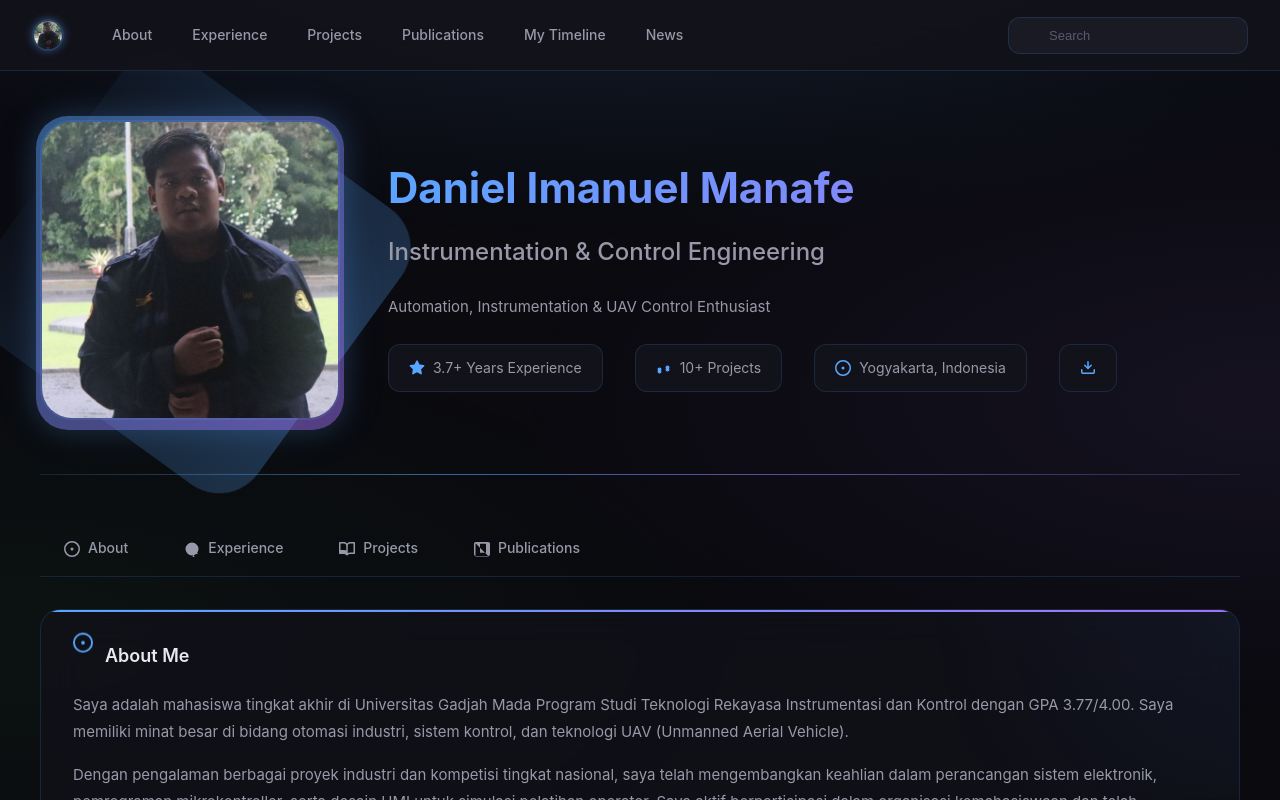
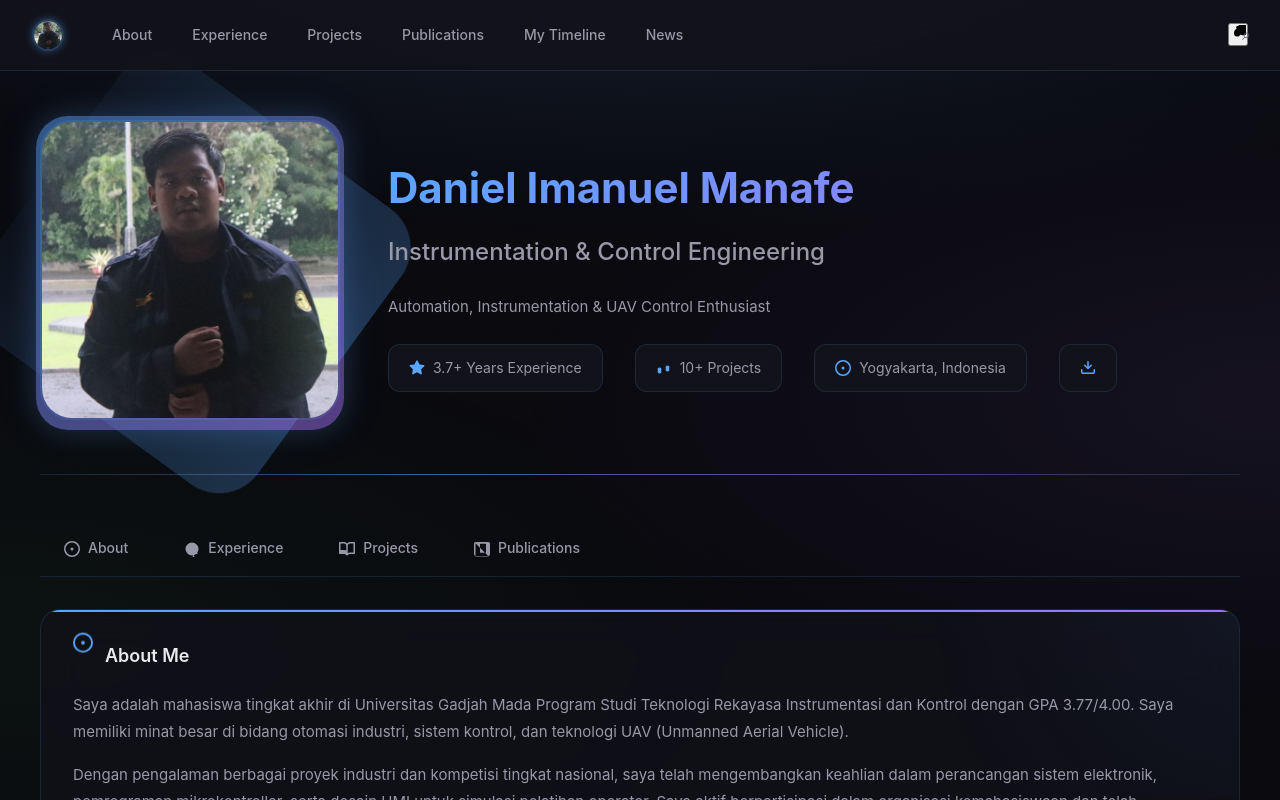
Before and after one commit to NiellMann/Portofolio, a React (Vite) app: page / in a window 1280 px wide. Shown: the top 800 px of the page. Built offline with nearby package versions, Linux system fonts and the light colour scheme.

Commit message:
hapus box pencarian

```diff
--- a/src/App.jsx
+++ b/src/App.jsx
@@ -3,6 +3,7 @@ import React, { useState, useEffect, useRef } from 'react'
 function App() {
   const [search, setSearch] = useState('')
   const [scrolled, setScrolled] = useState(false)
+  const [lang, setLang] = useState('en')
   const sectionRefs = useRef([])
 
   useEffect(() => {
@@ -351,17 +352,26 @@ function App() {
             </nav>
           </div>
           <div className="header-search">
-            <input
-              type="text"
-              placeholder="Search"
-              value={search}
-              onChange={(e) => setSearch(e.target.value)}
-              onKeyDown={(e) => {
-                if (e.key === 'Enter') {
-                  setSearch(e.target.value)
+            <button
+              className="translate-btn"
+              onClick={() => {
+                const isEnglish = lang === 'en'
+                setLang(isLanguage => isLanguage ? 'id' : 'en')
+                const select = document.querySelector('.goog-te-combo')
+                if (select) {
+                  select.value = isEnglish ? 'id' : 'en'
+                  select.dispatchEvent(new Event('change'))
                 }
               }}
-            />
+              title={lang === 'en' ? 'Translate to Indonesian' : 'Translate to English'}
+            >
+              <svg height="16" viewBox="0 0 16 16" width="16" fill="currentColor">
+                <path d="M8.212 1.055c-.268-.13-.576-.17-.893-.118-.224.036-.448.112-.632.263-.182.15-.297.34-.36.53-.06.19-.09.39-.09.59 0 .2.03.4.09.59.07.19.18.37.36.52.18.16.41.24.66.28.26.04.51.02.76-.06.24-.07.47-.18.68-.32.21-.14.4-.32.57-.53.03-.04.07-.08.1-.13-.2.12-.4.27-.59.44-.18.17-.35.36-.5.57-.15.2-.28.42-.39.65-.11.23-.19.47-.25.71-.06.24-.08.49-.08.73 0 .65.16 1.28.48 1.87.32.59.76 1.1 1.32 1.52.55.41 1.18.72 1.87.91.68.19 1.4.27 2.12.23.73-.04 1.43-.21 2.09-.51.66-.3 1.25-.71 1.74-1.23.5-.51.88-1.12 1.15-1.81.27-.69.41-1.43.41-2.21 0-.63-.1-1.24-.31-1.82-.2-.58-.5-1.1-.87-1.56l-.27-.33c.28-.23.51-.5.7-.79.19-.3.34-.62.46-.96.12-.34.19-.69.22-1.05.03-.36.01-.72-.05-1.08-.06-.36-.17-.71-.32-1.04-.15-.33-.35-.63-.58-.9-.24-.27-.51-.5-.82-.7-.31-.2-.64-.36-1-.47-.36-.11-.73-.18-1.12-.22-.39-.03-.78-.02-1.17.04z"/>
+                <path d="M8.026 3.025c.27 0 .54.04.8.12.26.08.5.2.72.36.22.16.41.36.57.59.16.23.28.49.37.77.08.28.13.57.13.87 0 .3-.05.59-.13.87-.09.28-.21.53-.37.77-.16.23-.35.43-.57.59-.22.16-.46.28-.72.36-.26.08-.53.12-.8.12-.27 0-.54-.04-.8-.12-.26-.08-.5-.2-.72-.36-.22-.16-.41-.36-.57-.59-.16-.23-.28-.49-.37-.77-.08-.28-.13-.57-.13-.87 0-.3.05-.59.13-.87.09-.28.21-.53.37-.77.16-.23.35-.43.57-.59.22-.16.46-.28.72-.36.26-.08.53-.12.8-.12z"/>
+                <path d="M8 4.5a.5.5 0 0 1 .5.5v1.5H10a.5.5 0 0 1 0 1H8.5V7.5a.5.5 0 0 1-1 0V6.5H6a.5.5 0 0 1 0-1h1.5V5a.5.5 0 0 1 .5-.5z"/>
+                <path d="M4 8c0-.34.03-.67.1-.99.07-.32.18-.62.33-.91.15-.29.34-.55.57-.78.23-.24.49-.42.78-.56.29-.14.6-.24.94-.29.34-.05.68-.05 1.02 0 .34.05.66.15.96.29.3.14.57.33.8.57.23.23.42.49.56.78.14.29.25.6.32.91.07.32.1.65.1.99s-.03.67-.1.99c-.07.32-.18.62-.33.91-.15.29-.34.55-.57.78-.23.24-.49.42-.78.56-.29.14-.6.24-.94.29-.34.05-.68.05-1.02 0-.34-.05-.66-.15-.96-.29-.3-.14-.57-.33-.8-.57-.23-.23-.42-.49-.56-.78-.14-.29-.25-.6-.32-.91-.07-.32-.1-.65-.1-.99z"/>
+              </svg>
+            </button>
           </div>
         </div>
       </header>
```
Also changed, not shown: 3 other files (tests, documents, lock files or other folders).
